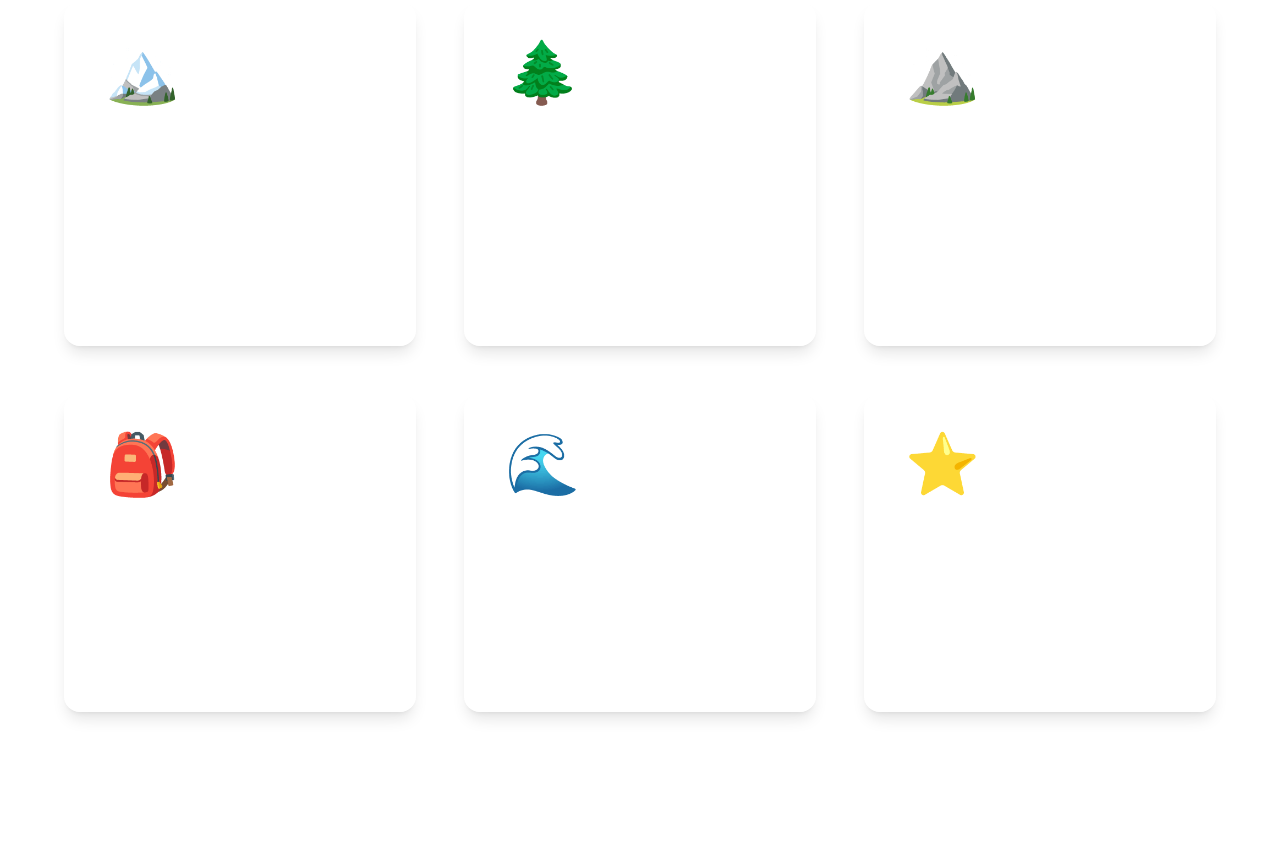
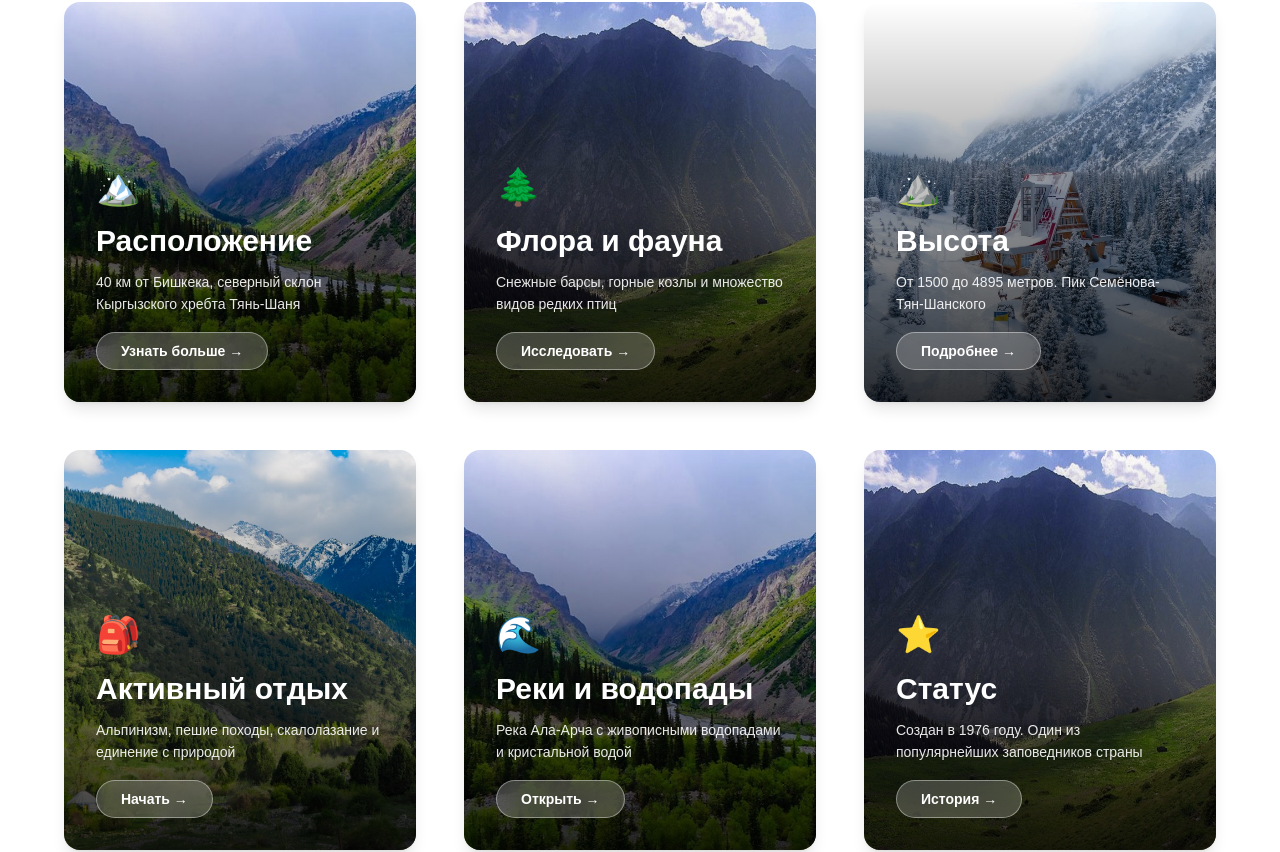
Before and after one commit to asekovasi/ala-archa, a Next.js app: page / in a window 1280 px wide. Shown: the part 1066-1918 px from the top of the page. Built offline with nearby package versions, Linux system fonts and the light colour scheme.

Commit message:
update next

```diff
--- a/app/page.tsx
+++ b/app/page.tsx
@@ -211,80 +211,152 @@ export default function Home() {
       <section className="relative py-32 px-4 bg-transparent backdrop-blur-sm z-20">
         <div className="max-w-6xl mx-auto">
           <h2 className="text-5xl md:text-6xl font-bold text-center text-white mb-20 animate-fade-in drop-shadow-2xl">
-            О парке
+            Откройте для себя Ала-Арча
           </h2>
 
           <div className="grid md:grid-cols-2 lg:grid-cols-3 gap-12">
-            {/* Card 1 */}
+            {/* Card 1 - Расположение */}
             <div
               ref={(el) => { cardRefs.current[0] = el; }}
-              className="card-3d group bg-white/30 backdrop-blur-xl rounded-2xl p-10 border border-white/20 shadow-lg transform transition-all duration-300 hover:scale-105 hover:shadow-2xl"
+              className="card-3d group relative rounded-2xl overflow-hidden shadow-lg transform transition-all duration-300 hover:scale-105 hover:shadow-2xl cursor-pointer h-[400px]"
             >
-              <div className="text-6xl mb-6 transform group-hover:scale-110 transition-transform duration-300">🏔️</div>
-              <h3 className="text-2xl font-bold text-white mb-4">Расположение</h3>
-              <p className="text-white/90 leading-relaxed">
-                Парк расположен в Кыргызстане, в 40 км к югу от Бишкека, в ущелье Ала-Арча на северном склоне Кыргызского хребта Тянь-Шаня.
+              <Image
+                src="/ala.archa 4.jpg"
+                alt="Расположение парка"
+                fill
+                className="object-cover group-hover:scale-110 transition-transform duration-500"
+              />
+              <div className="absolute inset-0 bg-gradient-to-t from-black/80 via-black/40 to-transparent"></div>
+              <div className="absolute inset-0 p-8 flex flex-col justify-end">
+                <div className="text-4xl mb-4">🏔️</div>
+                <h3 className="text-3xl font-bold text-white mb-3">Расположение</h3>
+                <p className="text-white/90 text-sm leading-relaxed mb-4">
+                  40 км от Бишкека, северный склон Кыргызского хребта Тянь-Шаня
                 </p>
+                <button className="self-start px-6 py-2 bg-white/20 backdrop-blur-md border border-white/40 rounded-full text-white text-sm font-semibold hover:bg-white/30 transition-all duration-300">
+                  Узнать больше →
+                </button>
+              </div>
             </div>
 
-            {/* Card 2 */}
+            {/* Card 2 - Флора и фауна */}
             <div
               ref={(el) => { cardRefs.current[1] = el; }}
-              className="card-3d group bg-white/30 backdrop-blur-xl rounded-2xl p-10 border border-white/20 shadow-lg transform transition-all duration-300 hover:scale-105 hover:shadow-2xl"
+              className="card-3d group relative rounded-2xl overflow-hidden shadow-lg transform transition-all duration-300 hover:scale-105 hover:shadow-2xl cursor-pointer h-[400px]"
             >
-              <div className="text-6xl mb-6 transform group-hover:scale-110 transition-transform duration-300">🌲</div>
-              <h3 className="text-2xl font-bold text-white mb-4">Флора и фауна</h3>
-              <p className="text-white/90 leading-relaxed">
-                Парк славится разнообразием растительного и животного мира. Здесь обитают снежные барсы, горные козлы и множество видов птиц.
+              <Image
+                src="/ala.archa 5.jpg"
+                alt="Флора и фауна"
+                fill
+                className="object-cover group-hover:scale-110 transition-transform duration-500"
+              />
+              <div className="absolute inset-0 bg-gradient-to-t from-black/80 via-black/40 to-transparent"></div>
+              <div className="absolute inset-0 p-8 flex flex-col justify-end">
+                <div className="text-4xl mb-4">🌲</div>
+                <h3 className="text-3xl font-bold text-white mb-3">Флора и фауна</h3>
+                <p className="text-white/90 text-sm leading-relaxed mb-4">
+                  Снежные барсы, горные козлы и множество видов редких птиц
                 </p>
+                <button className="self-start px-6 py-2 bg-white/20 backdrop-blur-md border border-white/40 rounded-full text-white text-sm font-semibold hover:bg-white/30 transition-all duration-300">
+                  Исследовать →
+                </button>
+              </div>
             </div>
 
-            {/* Card 3 */}
+            {/* Card 3 - Высота */}
             <div
               ref={(el) => { cardRefs.current[2] = el; }}
-              className="card-3d group bg-white/30 backdrop-blur-xl rounded-2xl p-10 border border-white/20 shadow-lg transform transition-all duration-300 hover:scale-105 hover:shadow-2xl"
+              className="card-3d group relative rounded-2xl overflow-hidden shadow-lg transform transition-all duration-300 hover:scale-105 hover:shadow-2xl cursor-pointer h-[400px]"
             >
-              <div className="text-6xl mb-6 transform group-hover:scale-110 transition-transform duration-300">⛰️</div>
-              <h3 className="text-2xl font-bold text-white mb-4">Высота</h3>
-              <p className="text-white/90 leading-relaxed">
-                Высота парка варьируется от 1500 до 4895 метров над уровнем моря. Самая высокая точка — пик Семёнова-Тян-Шанского.
+              <Image
+                src="/ala.archa 6.1.jpg"
+                alt="Высота парка"
+                fill
+                className="object-cover group-hover:scale-110 transition-transform duration-500"
+              />
+              <div className="absolute inset-0 bg-gradient-to-t from-black/80 via-black/40 to-transparent"></div>
+              <div className="absolute inset-0 p-8 flex flex-col justify-end">
+                <div className="text-4xl mb-4">⛰️</div>
+                <h3 className="text-3xl font-bold text-white mb-3">Высота</h3>
+                <p className="text-white/90 text-sm leading-relaxed mb-4">
+                  От 1500 до 4895 метров. Пик Семёнова-Тян-Шанского
                 </p>
+                <button className="self-start px-6 py-2 bg-white/20 backdrop-blur-md border border-white/40 rounded-full text-white text-sm font-semibold hover:bg-white/30 transition-all duration-300">
+                  Подробнее →
+                </button>
+              </div>
             </div>
 
-            {/* Card 4 */}
+            {/* Card 4 - Активный отдых */}
             <div
               ref={(el) => { cardRefs.current[3] = el; }}
-              className="card-3d group bg-white/30 backdrop-blur-xl rounded-2xl p-10 border border-white/20 shadow-lg transform transition-all duration-300 hover:scale-105 hover:shadow-2xl"
+              className="card-3d group relative rounded-2xl overflow-hidden shadow-lg transform transition-all duration-300 hover:scale-105 hover:shadow-2xl cursor-pointer h-[400px]"
             >
-              <div className="text-6xl mb-6 transform group-hover:scale-110 transition-transform duration-300">🎒</div>
-              <h3 className="text-2xl font-bold text-white mb-4">Активный отдых</h3>
-              <p className="text-white/90 leading-relaxed">
-                Парк предлагает множество возможностей для альпинизма, пеших походов, скалолазания и наслаждения природой.
+              <Image
+                src="/ala.archa 8.jpeg"
+                alt="Активный отдых"
+                fill
+                className="object-cover group-hover:scale-110 transition-transform duration-500"
+              />
+              <div className="absolute inset-0 bg-gradient-to-t from-black/80 via-black/40 to-transparent"></div>
+              <div className="absolute inset-0 p-8 flex flex-col justify-end">
+                <div className="text-4xl mb-4">🎒</div>
+                <h3 className="text-3xl font-bold text-white mb-3">Активный отдых</h3>
+                <p className="text-white/90 text-sm leading-relaxed mb-4">
+                  Альпинизм, пешие походы, скалолазание и единение с природой
                 </p>
+                <button className="self-start px-6 py-2 bg-white/20 backdrop-blur-md border border-white/40 rounded-full text-white text-sm font-semibold hover:bg-white/30 transition-all duration-300">
+                  Начать →
+                </button>
+              </div>
             </div>
 
-            {/* Card 5 */}
+            {/* Card 5 - Реки и водопады */}
             <div
               ref={(el) => { cardRefs.current[4] = el; }}
-              className="card-3d group bg-white/30 backdrop-blur-xl rounded-2xl p-10 border border-white/20 shadow-lg transform transition-all duration-300 hover:scale-105 hover:shadow-2xl"
+              className="card-3d group relative rounded-2xl overflow-hidden shadow-lg transform transition-all duration-300 hover:scale-105 hover:shadow-2xl cursor-pointer h-[400px]"
             >
-              <div className="text-6xl mb-6 transform group-hover:scale-110 transition-transform duration-300">🌊</div>
-              <h3 className="text-2xl font-bold text-white mb-4">Реки и водопады</h3>
-              <p className="text-white/90 leading-relaxed">
-                По территории парка протекает река Ала-Арча с множеством живописных водопадов и кристально чистой водой.
+              <Image
+                src="/ala.archa 4.jpg"
+                alt="Реки и водопады"
+                fill
+                className="object-cover group-hover:scale-110 transition-transform duration-500"
+              />
+              <div className="absolute inset-0 bg-gradient-to-t from-black/80 via-black/40 to-transparent"></div>
+              <div className="absolute inset-0 p-8 flex flex-col justify-end">
+                <div className="text-4xl mb-4">🌊</div>
+                <h3 className="text-3xl font-bold text-white mb-3">Реки и водопады</h3>
+                <p className="text-white/90 text-sm leading-relaxed mb-4">
+                  Река Ала-Арча с живописными водопадами и кристальной водой
                 </p>
+                <button className="self-start px-6 py-2 bg-white/20 backdrop-blur-md border border-white/40 rounded-full text-white text-sm font-semibold hover:bg-white/30 transition-all duration-300">
+                  Открыть →
+                </button>
+              </div>
             </div>
 
-            {/* Card 6 */}
+            {/* Card 6 - Статус */}
             <div
               ref={(el) => { cardRefs.current[5] = el; }}
-              className="card-3d group bg-white/30 backdrop-blur-xl rounded-2xl p-10 border border-white/20 shadow-lg transform transition-all duration-300 hover:scale-105 hover:shadow-2xl"
+              className="card-3d group relative rounded-2xl overflow-hidden shadow-lg transform transition-all duration-300 hover:scale-105 hover:shadow-2xl cursor-pointer h-[400px]"
             >
-              <div className="text-6xl mb-6 transform group-hover:scale-110 transition-transform duration-300">⭐</div>
-              <h3 className="text-2xl font-bold text-white mb-4">Статус</h3>
-              <p className="text-white/90 leading-relaxed">
-                Парк был создан в 1976 году и является одним из самых популярных природных заповедников Кыргызстана.
+              <Image
+                src="/ala.archa 5.jpg"
+                alt="Статус парка"
+                fill
+                className="object-cover group-hover:scale-110 transition-transform duration-500"
+              />
+              <div className="absolute inset-0 bg-gradient-to-t from-black/80 via-black/40 to-transparent"></div>
+              <div className="absolute inset-0 p-8 flex flex-col justify-end">
+                <div className="text-4xl mb-4">⭐</div>
+                <h3 className="text-3xl font-bold text-white mb-3">Статус</h3>
+                <p className="text-white/90 text-sm leading-relaxed mb-4">
+                  Создан в 1976 году. Один из популярнейших заповедников страны
                 </p>
+                <button className="self-start px-6 py-2 bg-white/20 backdrop-blur-md border border-white/40 rounded-full text-white text-sm font-semibold hover:bg-white/30 transition-all duration-300">
+                  История →
+                </button>
+              </div>
             </div>
           </div>
         </div>
```
Lines whose indentation alone changed are shown as unchanged.
